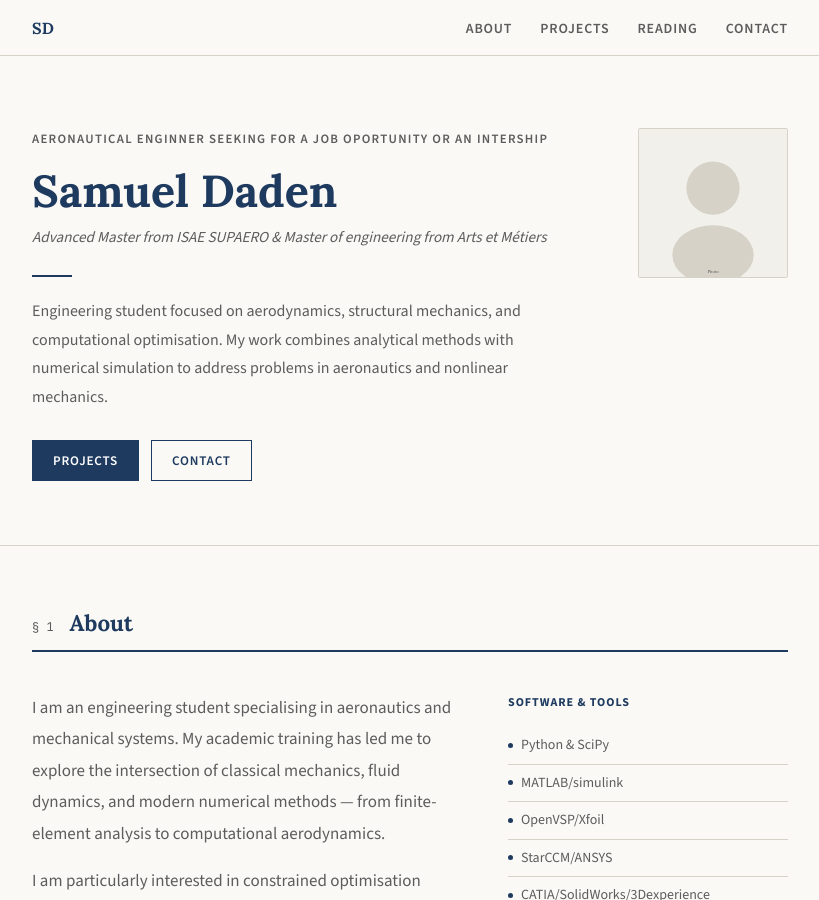
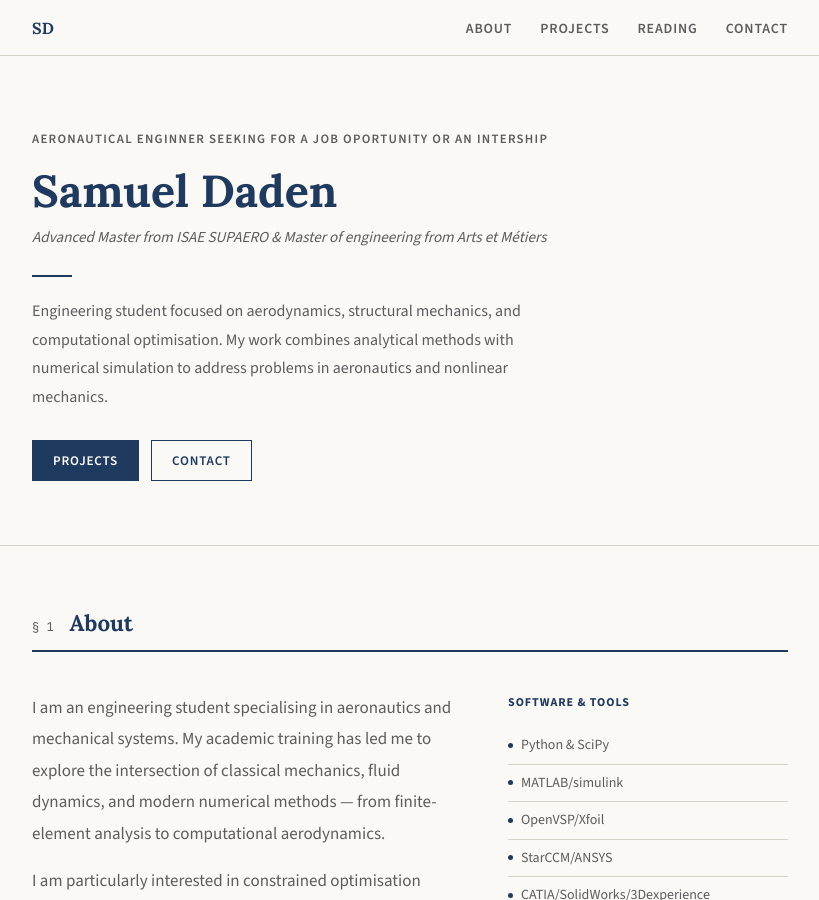
Before and after one commit to SamuelDADEN/Portofolio-Samuel-Daden, a Jekyll site: the page built from index.html, in a window 1280 px wide and 900 px high. Shown: the whole window, without its empty margins (230-1049 px from the left). Built offline with Jekyll 4.4.1, drawn with Linux system fonts in a browser that asks for light colours.

Commit message:
chore: remove profile photo from hero
https://claude.ai/code/session_012aPQPhdN9sN9dcAX4rw1B2

```diff
--- a/index.html
+++ b/index.html
@@ -24,9 +24,6 @@ title: Home
         <a href="#projects" class="btn btn-primary">Projects</a>
         <a href="#contact" class="btn btn-outline">Contact</a>
       </div>
-    </div>
-    <div class="hero-avatar">
-      <img src="{{ '/assets/images/avatar.svg' | relative_url }}" alt="Samuel Daden">
     </div>
   </div>
 </section>
```
